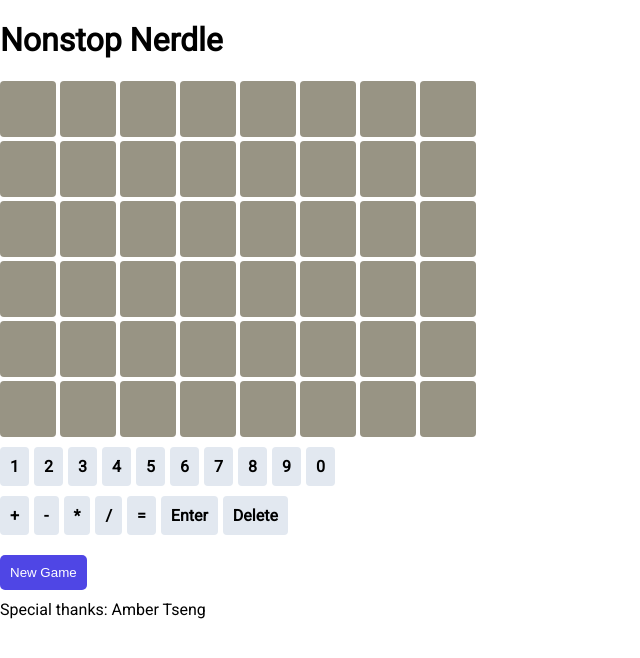
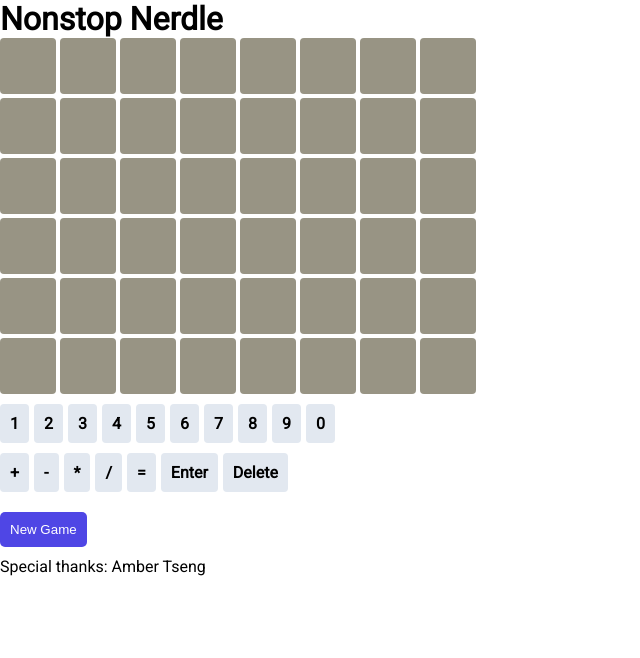
Before and after one commit to bh-392/nonstop-nerdle, a React (Create React App) app: page / in a window 1280 px wide. Shown: the top 658 px of the page, without its empty margins (0-640 px from the left). Built offline with nearby package versions, Linux system fonts and the light colour scheme.

Commit message:
Update style

```diff
--- a/src/App.js
+++ b/src/App.js
@@ -143,7 +143,8 @@
   };
 
   return (
-    <div className={styles.container}>
+    <div className={styles.outerContainer}>
+      <div className={styles.innerContainer}>
         <h1>Nonstop Nerdle</h1>
         <div className={styles.rowContainer}>
           <HistoryList historyList={historyList} />
@@ -162,6 +163,7 @@
             message={message}
           />
         )}
+      </div>
     </div>
   );
 };
--- a/src/App.module.css
+++ b/src/App.module.css
@@ -1,9 +1,17 @@
-.container {
-  padding-top: env(safe-area-inset-top);
-  padding-right: env(safe-area-inset-right);
-  padding-bottom: env(safe-area-inset-bottom);
-  padding-left: env(safe-area-inset-left);
+/*
+.outerContainer {
+  background: pink;
+  padding: 40px 0;
+  display: flex;
+  justify-content: center;
 }
+
+.innerContainer {
+  background: cyan;
+  max-width: 100vw;
+  padding: 5px;
+}
+*/
 
 .rowContainer {
   display: flex;
@@ -57,8 +65,6 @@
   border-radius: 4px;
 }
 
-.messageRed {
-}
 .messageGreen > div {
   background: rgb(220 252 231);
 }
@@ -76,6 +82,7 @@
   margin: 10px 0;
   display: flex;
   gap: 5px;
+  max-width: 100vw;
 }
 
 .inputButton {
--- a/src/index.css
+++ b/src/index.css
@@ -4,4 +4,16 @@
 body {
   font-family: "Roboto", sans-serif;
   margin: 0;
+  padding-top: env(safe-area-inset-top);
+  padding-right: env(safe-area-inset-right);
+  padding-bottom: env(safe-area-inset-bottom);
+  padding-left: env(safe-area-inset-left);
 }
+
+div {
+  box-sizing: border-box;
+}
+
+h1 {
+  margin: 0;
+}
```
Lines whose indentation alone changed are shown as unchanged.
